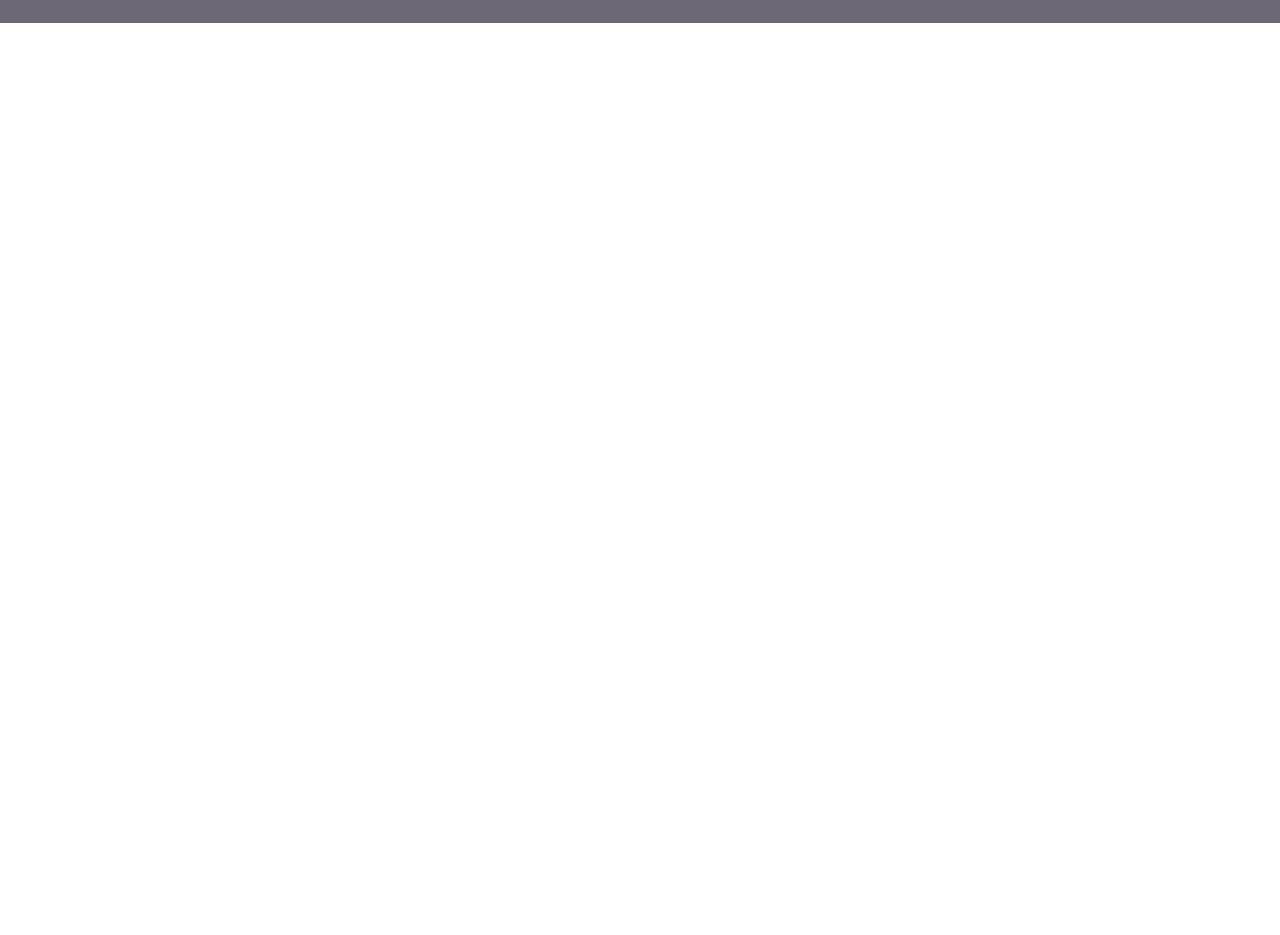
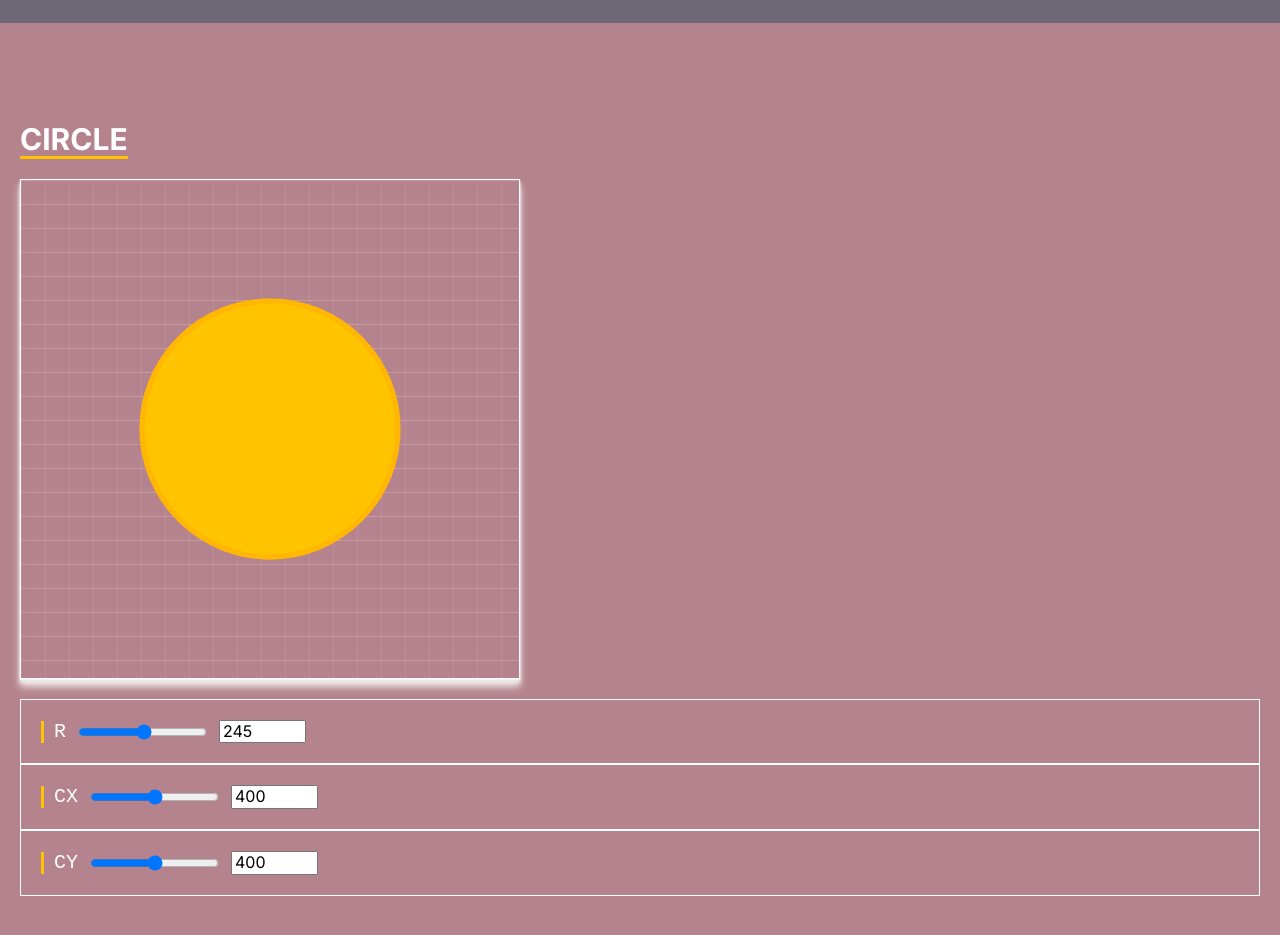
Before and after one commit to Andriikryl/svg-guide, a Next.js app: page / in a window 1280 px wide. Shown: the part 1660-2595 px from the top of the page. Before the commit the page ends 1683 px from the top, so only its background shows below. Built offline with nearby package versions, Linux system fonts and the light colour scheme.

Commit message:
add Circle component

```diff
--- a/src/app/page.tsx
+++ b/src/app/page.tsx
@@ -1,3 +1,4 @@
+import CircleSvg from "@/components/circleSvg/CircleSvg";
 import Hero from "@/components/hero/Hero";
 import ViewBox from "@/components/viewBox/ViewBox";
 
@@ -6,6 +7,7 @@
     <>
       <Hero />
       <ViewBox />
+      <CircleSvg />
     </>
   );
 }
--- /dev/null
+++ b/src/components/circleSvg/CircleSvg.tsx
@@ -0,0 +1,40 @@
+"use client";
+import React, { useState } from "react";
+import { Container } from "@/components/container/Container";
+import { MainField } from "@/components/mainField/MainField";
+import style from "./style.module.css";
+import { InputFrame } from "@/components/inputFrame/InputFrame";
+
+export default function CircleSvg() {
+  const [r, setR] = useState(245);
+  const [cx, setCx] = useState(400);
+  const [cy, setCy] = useState(400);
+  return (
+    <section className={style.circel}>
+      <Container>
+        <h4 className={style.circel__title}>Circle</h4>
+        <MainField className={style.box}>
+          <svg viewBox="0 0 800 800" xmlns="http://www.w3.org/2000/svg">
+            <circle
+              r={r}
+              cx={cx}
+              cy={cy}
+              fill="#ffc300"
+              stroke="#ffb703"
+              stroke-width="10"
+            />
+          </svg>
+        </MainField>
+        <InputFrame value={r} set={setR} min={1} max={475}>
+          r
+        </InputFrame>
+        <InputFrame value={cx} set={setCx} min={0} max={800}>
+          cx
+        </InputFrame>
+        <InputFrame value={cy} set={setCy} min={0} max={800}>
+          cy
+        </InputFrame>
+      </Container>
+    </section>
+  );
+}
--- /dev/null
+++ b/src/components/circleSvg/style.module.css
@@ -0,0 +1,17 @@
+.circel{
+    padding-block: 100px;
+    background-color: #b5838d;
+}
+
+.circel__title{
+    font-size: 30px;
+    color: white;
+    width: max-content;
+    border-bottom: 3px solid #ffc300;
+    text-transform: uppercase;
+    margin-block-end: 20px;
+}
+.box{
+    max-width: 500px;
+    margin-block-end: 20px;
+}
```
